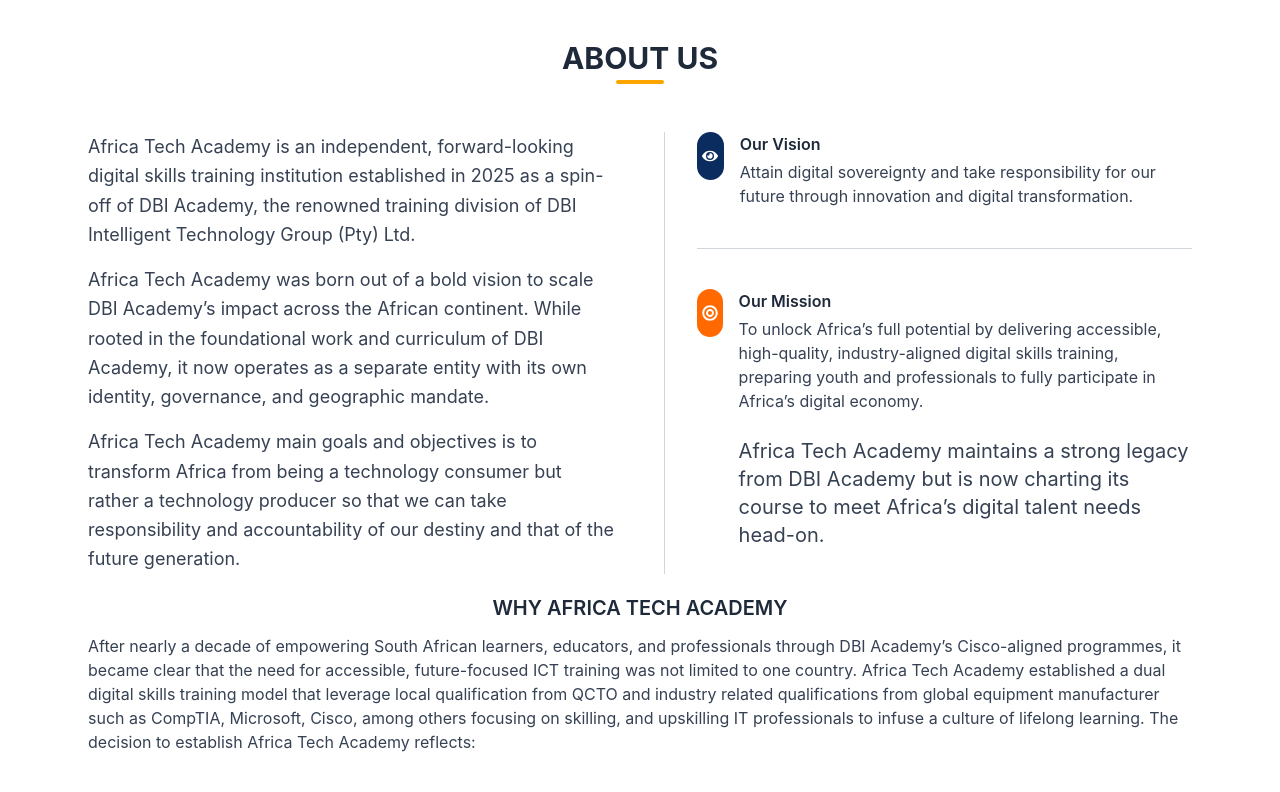
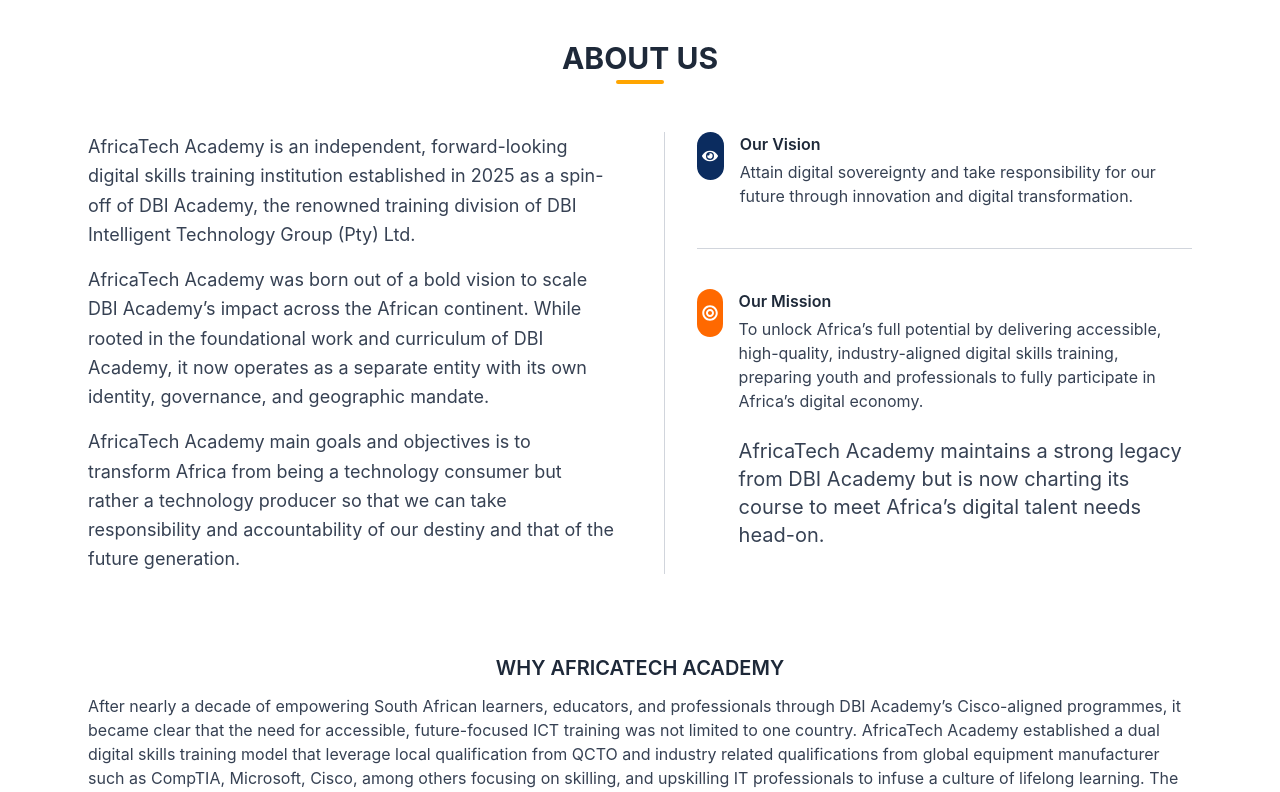
Before and after one commit to DBI-ITgroup/africatechacademy, a React (Vite) app: page / in a window 1280 px wide. Shown: the part 840-1632 px from the top of the page. Built offline with nearby package versions, Linux system fonts and the light colour scheme.

Commit message:
Updated AfricaTech wording

```diff
--- a/src/components/About.jsx
+++ b/src/components/About.jsx
@@ -15,14 +15,14 @@
           <div>
 
             <p className="text-gray-700 text-lg leading-relaxed mb-4">
-              Africa Tech Academy is an independent, forward-looking digital
+              AfricaTech Academy is an independent, forward-looking digital
               skills training institution established in 2025 as a spin-off of
               DBI Academy, the renowned training division of DBI Intelligent
               Technology Group (Pty) Ltd.
             </p>
 
             <p className="text-gray-700 text-lg leading-relaxed mb-4">
-              Africa Tech Academy was born out of a bold vision to scale DBI
+              AfricaTech Academy was born out of a bold vision to scale DBI
               Academy’s impact across the African continent. While rooted in
               the foundational work and curriculum of DBI Academy, it now
               operates as a separate entity with its own identity, governance,
@@ -30,7 +30,7 @@
             </p>
 
             <p className="text-gray-700 text-lg leading-relaxed">
-              Africa Tech Academy main goals and objectives is to transform Africa
+              AfricaTech Academy main goals and objectives is to transform Africa
                from being a technology consumer but rather a technology producer so
                that we can take responsibility and accountability of our destiny and
                 that of the future generation.
@@ -77,7 +77,7 @@
                   Africa’s digital economy.
                 </p>
                  <p className="text-gray-700 text-xl  mt-6">
-                Africa Tech Academy maintains a strong legacy from DBI Academy but is now charting its course to meet
+                AfricaTech Academy maintains a strong legacy from DBI Academy but is now charting its course to meet
                 Africa’s digital talent needs head-on.
               </p>
               </div>
@@ -85,14 +85,14 @@
 
           </div>
         </div>
-         <h2 className="font-semibold text-xl text-gray-800 mb-3 mt-5 text-center">WHY AFRICA TECH ACADEMY</h2>
+         <h2 className="font-semibold text-xl text-gray-800 mb-3 mt-20 text-center">WHY AFRICATECH ACADEMY</h2>
 
          <p className="text-gray-700 text-m" >After nearly a decade of empowering South African learners, educators, and professionals through DBI Academy’s
           Cisco-aligned programmes, it became clear that the need for accessible, future-focused ICT training was not limited
-           to one country. Africa Tech Academy established a dual digital skills training model that leverage local qualification
+           to one country. AfricaTech Academy established a dual digital skills training model that leverage local qualification
            from QCTO and industry related qualifications from global equipment manufacturer such as CompTIA, Microsoft, Cisco, among
             others focusing on skilling, and upskilling IT professionals to infuse a culture of lifelong learning. The decision to establish
-             Africa Tech Academy reflects:</p>
+             AfricaTech Academy reflects:</p>
               {/* CARDS */}
         <div className="grid md:grid-cols-2 gap-6 mt-10">
 
```
